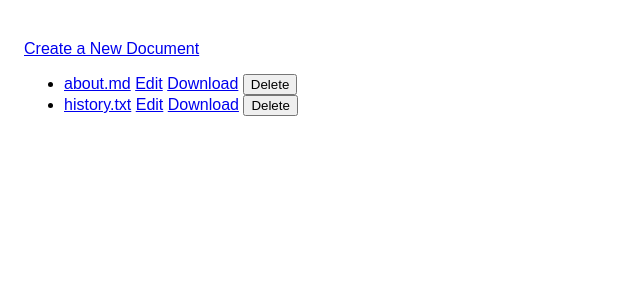
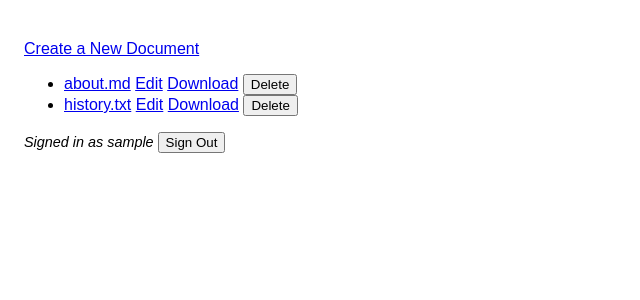
Before and after one commit to shiehm/cms, a Flask app: page / in a window 1280 px wide. Shown: the top 300 px of the page, without its empty margins (0-640 px from the left). Run offline with Flask 3, Linux system fonts and the light colour scheme; the visitor is signed in with stand-in values (Sample User, id 1).

Commit message:
finished signin and out features

```diff
--- a/app.py
+++ b/app.py
@@ -17,33 +17,47 @@ app = Flask(__name__)
 app.secret_key = 'secret1'
 root = os.path.abspath(os.path.dirname(__file__))
 
+def validate_user(username, password):
+    return username == 'admin' and password == 'secret'
+
 def get_data_path():
     if app.config['TESTING']:
         return os.path.join(root, 'tests', 'data')
     else:
         return os.path.join(root, 'cms', 'data')
 
-@app.route('/users/signin')
+@app.route('/users/signin', methods=["GET", "POST"])
 def signin():
+    if request.method == "POST":
+        username = request.form.get('username')
+        password = request.form.get('password')
+
+        if validate_user(username, password):
+            session['logged_in'] = True
+            session['username'] = username
+            flash('Welcome')
+            return redirect(url_for('index'))
+        else:
+            flash('Invalid credentials')
+            return render_template('signin.html'), 422
+
     return render_template('signin.html')
 
-@app.route('/signin', methods=["POST"])
-def sign_in():
-    username = request.form.get('username')
-    password = request.form.get('password')
-
-    if validate_user(username, password):
-        session['logged_in'] = True
-        session['username'] = username
-        return redirect(url_for('/'))
-    else:
-        return redirect(url_for('signin'))
+@app.route('/users/signout', methods=["POST"])
+def signout():
+    session['logged_in'] = False
+    session.pop('username')
+    flash('You have been signed out')
+    return redirect(url_for('index'))
 
 @app.route('/')
 def index():
+    if 'username' not in session:
+        return redirect(url_for('signin'))
     data = get_data_path()
     files = os.listdir(data)
-    return render_template('index.html', files=files)
+    username = session['username']
+    return render_template('index.html', files=files, username=username)
 
 @app.route("/<path:file_name>")
 def file_content(file_name):
--- a/static/stylesheets/app.css
+++ b/static/stylesheets/app.css
@@ -11,3 +11,8 @@ body {
 form.inline {
   display: inline;
 }
+
+.user-status {
+  font-style: italic;
+  font-size: 0.9em;
+}
--- a/templates/index.html
+++ b/templates/index.html
@@ -1,6 +1,8 @@
 {% extends 'layout.html' %}
 
 {% block content %}
+
+{% if session.username %}
     <p>
         <a href="{{ url_for('new_document') }}">Create a New Document</a>
     </p>
@@ -16,4 +18,18 @@
         </li>
         {% endfor %}
     </ul>
+
+
+    <form action="{{ url_for('signout') }}" method="post">
+        <p class="user-status">
+            Signed in as {{session.username}}
+            <button type="submit">Sign Out</button>
+        </p>
+    </form>
+{% else %}
+    <p class="user-status">
+        <a href="{{ url_for('signin') }}">Sign In</a>
+    </p>
+{% endif %}
+
 {% endblock %}
```
Also changed, not shown: templates/signin.html (+6 -2 lines), tests/test_app.py (+5 -0 lines). Lines whose indentation alone changed are shown as unchanged.
